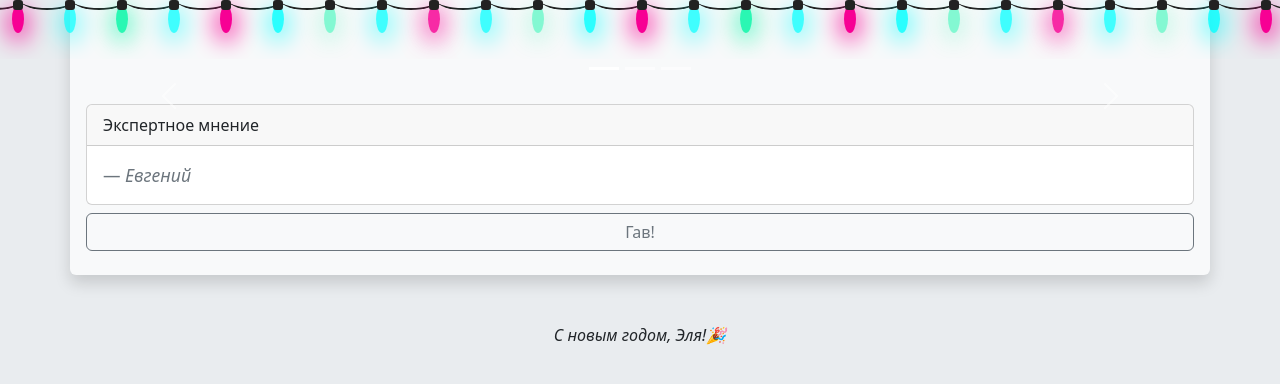
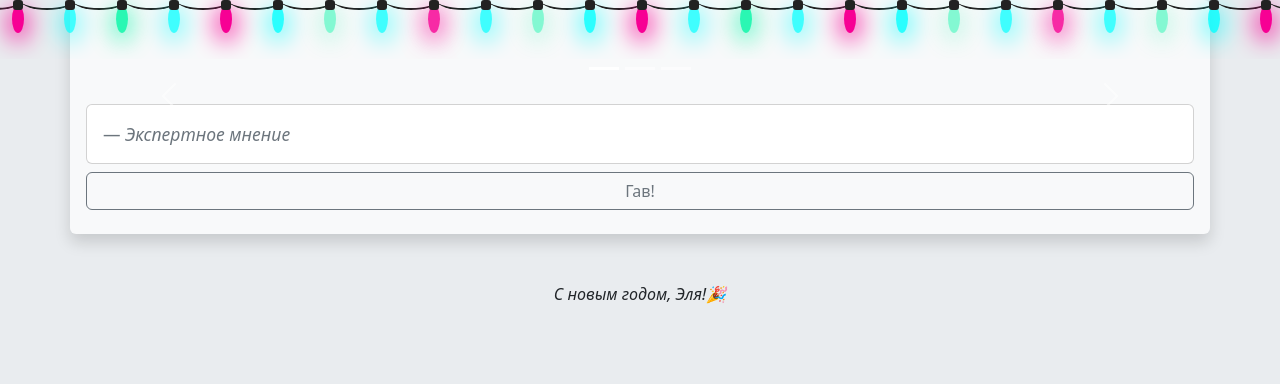
Before and after one commit to YevgeniyKapustin/WebSite-HappyNewYear, a Django app: template src/main/templates/main/index.html in a window 1280 px wide. Shown: the top 384 px of the page. Run offline with Django 4.2, Linux system fonts and the light colour scheme; the template is opened without the code that fills it, so the values that code supplies are empty.

Commit message:
change index

```diff
--- a/src/main/templates/main/index.html
+++ b/src/main/templates/main/index.html
@@ -42,13 +42,10 @@
 
 
 <div class="card my-2">
-  <div class="card-header">
-    Экспертное мнение
-  </div>
   <div class="card-body">
     <blockquote class="blockquote mb-0">
       <p>{{ dog.comment }}</p>
-      <footer class="blockquote-footer"><cite>Евгений</cite></footer>
+      <footer class="blockquote-footer"><cite>Экспертное мнение</cite></footer>
     </blockquote>
   </div>
 </div>
--- a/src/main/views.py
+++ b/src/main/views.py
@@ -13,4 +13,4 @@
 
 
 def redirect_to_random_dog(request):
-    return redirect('dog', pk=randint(1, 1))
+    return redirect('dog', pk=randint(1, Dog.objects.count()))
```
